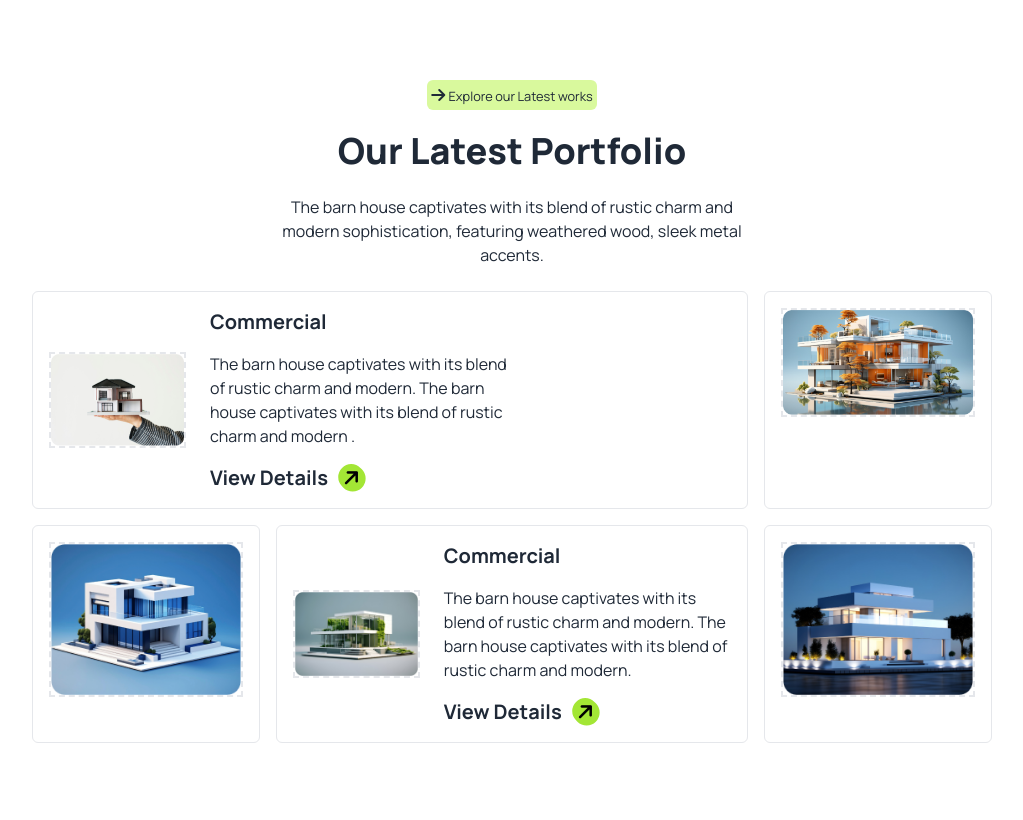
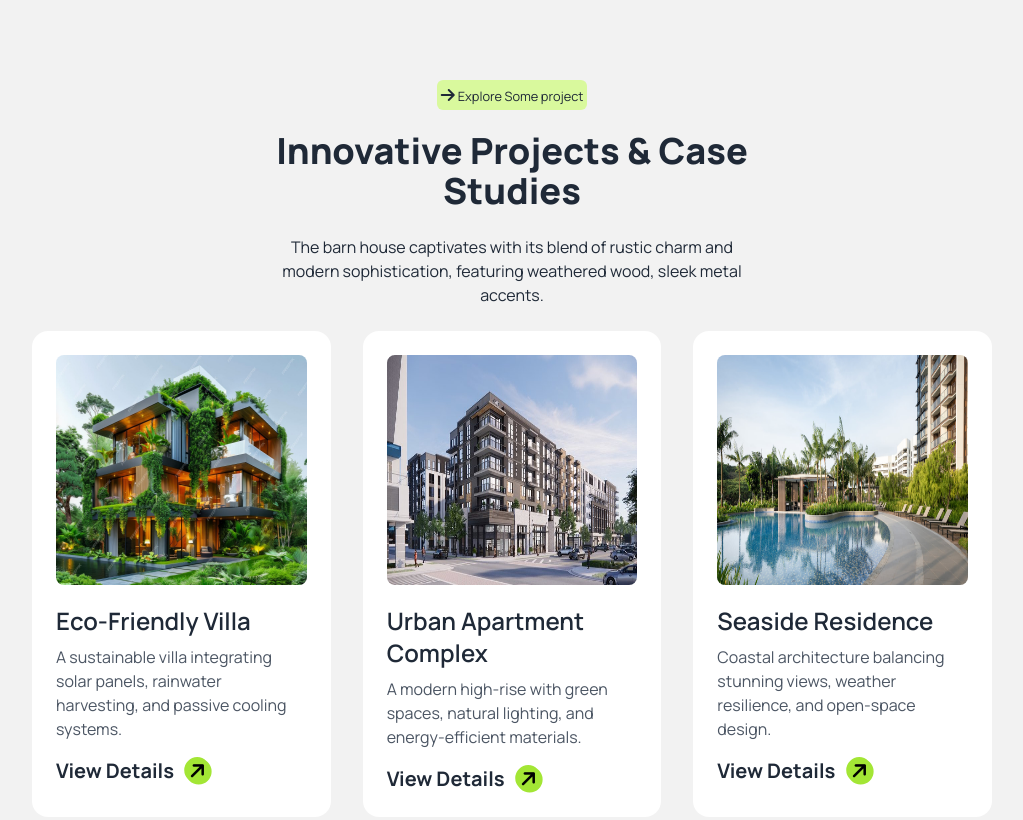
Before and after one commit to AmzadRakib/Assignment-3, a plain HTML site: page index.html in a window 1280 px wide. Shown: the part 2300-3120 px from the top of the page, without its empty margins (128-1151 px from the left). Drawn offline with nearby package versions, Linux system fonts and the light colour scheme.

Commit message:
footer and challenge section added

```diff
--- a/index.html
+++ b/index.html
@@ -191,6 +191,70 @@
                 </div>
             </div>
         </section>
+        <!-- some innovative project section / challenge section  -->
+        <section class="lg:w-3/4 mx-auto px-4 lg:px-0 py-4 lg:py-24">
+            <div class="text-center space-y-6">
+                <span class="bg-lime-200 rounded-md p-1 mb-5 ">
+                    <i class="fa-solid fa-arrow-right"></i>
+                    <small>Explore Some project</small>
+                </span>
+                <div class="space-y-6 lg:w-2/4 mx-auto">
+                    <h2 class="text-2xl lg:text-4xl font-extrabold">Innovative Projects & Case Studies</h2>
+                    <p>The barn house captivates with its blend of rustic charm and modern sophistication, featuring
+                        weathered wood, sleek metal accents.</p>
+                </div>
+                <!-- innovative cards  -->
+                <div class="grid gap-8 grid-cols-1 lg:grid-cols-3">
+                    <!-- card 1  -->
+                    <div class="card bg-white rounded-2xl p-6 space-y-5 ">
+                        <img src="assets/urban8.jpg" alt="" class="rounded-lg lg:h-[230px]">
+                        <div class="text-left">
+                            <h3 class="text-2xl font-semibold mb-2 text-gray-800">Eco-Friendly Villa</h3>
+                            <p class="text-gray-600 mb-4">
+                                A sustainable villa integrating solar panels, rainwater harvesting, and passive cooling
+                                systems.
+                            </p>
+                            <div class="space-x-2">
+                                <a class="text-xl font-bold">View Details</a>
+                                <i
+                                    class="fa-solid fa-arrow-right text-black text-xl -rotate-45 bg-lime-400 rounded-full px-1"></i>
+                            </div>
+                        </div>
+                    </div>
+                    <!-- card 2  -->
+                    <div class="card bg-white rounded-2xl p-6 space-y-5 ">
+                        <img src="assets/apartment.jpg" alt="" class="rounded-lg lg:h-[230px]">
+                        <div class="text-left">
+                            <h3 class="text-2xl font-semibold mb-2 text-gray-800">Urban Apartment Complex</h3>
+                            <p class="text-gray-600 mb-4">
+                                A modern high-rise with green spaces, natural lighting, and energy-efficient materials.
+                            </p>
+                            <div class="space-x-2">
+                                <a class="text-xl font-bold">View Details</a>
+                                <i
+                                    class="fa-solid fa-arrow-right text-black text-xl -rotate-45 bg-lime-400 rounded-full px-1"></i>
+                            </div>
+                        </div>
+                    </div>
+                    <!-- card 3  -->
+                    <div class="card bg-white rounded-2xl p-6 space-y-5 ">
+                        <img src="assets/seaside.jpg" alt="" class="rounded-lg lg:h-[230px]">
+                        <div class="text-left">
+                            <h3 class="text-2xl font-semibold mb-2 text-gray-800">Seaside Residence</h3>
+                            <p class="text-gray-600 mb-4">
+                                Coastal architecture balancing stunning views, weather resilience, and open-space
+                                design.
+                            </p>
+                            <div class="space-x-2">
+                                <a class="text-xl font-bold">View Details</a>
+                                <i
+                                    class="fa-solid fa-arrow-right text-black text-xl -rotate-45 bg-lime-400 rounded-full px-1"></i>
+                            </div>
+                        </div>
+                    </div>
+                </div>
+            </div>
+        </section>
         <!-- portfolio section -->
         <section class="bg-white">
             <div class="lg:w-3/4 mx-auto px-4 lg:px-0 py-4 lg:py-24 text-center space-y-6">
@@ -259,7 +323,7 @@
 
         </section>
         <!-- connected form section  -->
-        <section class="bg-form">
+        <section class="bg-form rounded-md">
             <div class="text-center px-4 lg:px-0 py-4 lg:py-24 lg:w-2/4 mx-auto space-y-6">
                 <span class="bg-lime-200 rounded-md p-1 mb-5 ">
                     <i class="fa-solid fa-arrow-right"></i>
@@ -298,8 +362,30 @@
         </section>
     </main>
     <!-- footer section  -->
-    <footer>
-
+    <footer class="bg-black">
+        <div class="text-center px-4 lg:px-0 py-16 lg:py-24 lg:w-2/4 mx-auto space-y-6">
+            <div class="flex items-center justify-center gap-2">
+                <i class="fa-solid fa-arrow-right text-2xl -rotate-45 bg-lime-400 rounded-full px-1"></i>
+                <a class="text-3xl md:text-4xl font-extrabold text-white">Rinterio</a>
+            </div>
+            <p class="text-white">The barn house captivates with its blend of rustic charm and modern sophistication,
+                featuring weathered
+                wood, sleek metal accents.</p>
+            <div class="navbar-center ">
+                <ul
+                    class="menu menu-horizontal px-1 text-white flex justify-center flex-col lg:flex-row mx-auto items-center">
+                    <li class="hover:font-bold"><a>Home</a></li>
+                    <li class="hover:font-bold"><a>Service</a></li>
+                    <li class="hover:font-bold"><a>Portfolio</a></li>
+                    <li class="hover:font-bold"><a>Blog</a></li>
+                    <li class="hover:font-bold"><a>Contact Us</a></li>
+                </ul>
+            </div>
+            <div class="btn rounded-full border-none bg-lime-400 ">
+                <a class="text-xl font-extrabold">Book Consult</a>
+                <i class="fa-solid fa-arrow-right text-white text-2xl -rotate-45 bg-black rounded-full px-1"></i>
+            </div>
+        </div>
     </footer>
 </body>
 
```
Also changed, not shown: assets/apartment.jpg (added), assets/seaside.jpg (added), assets/urban8.jpg (added).
